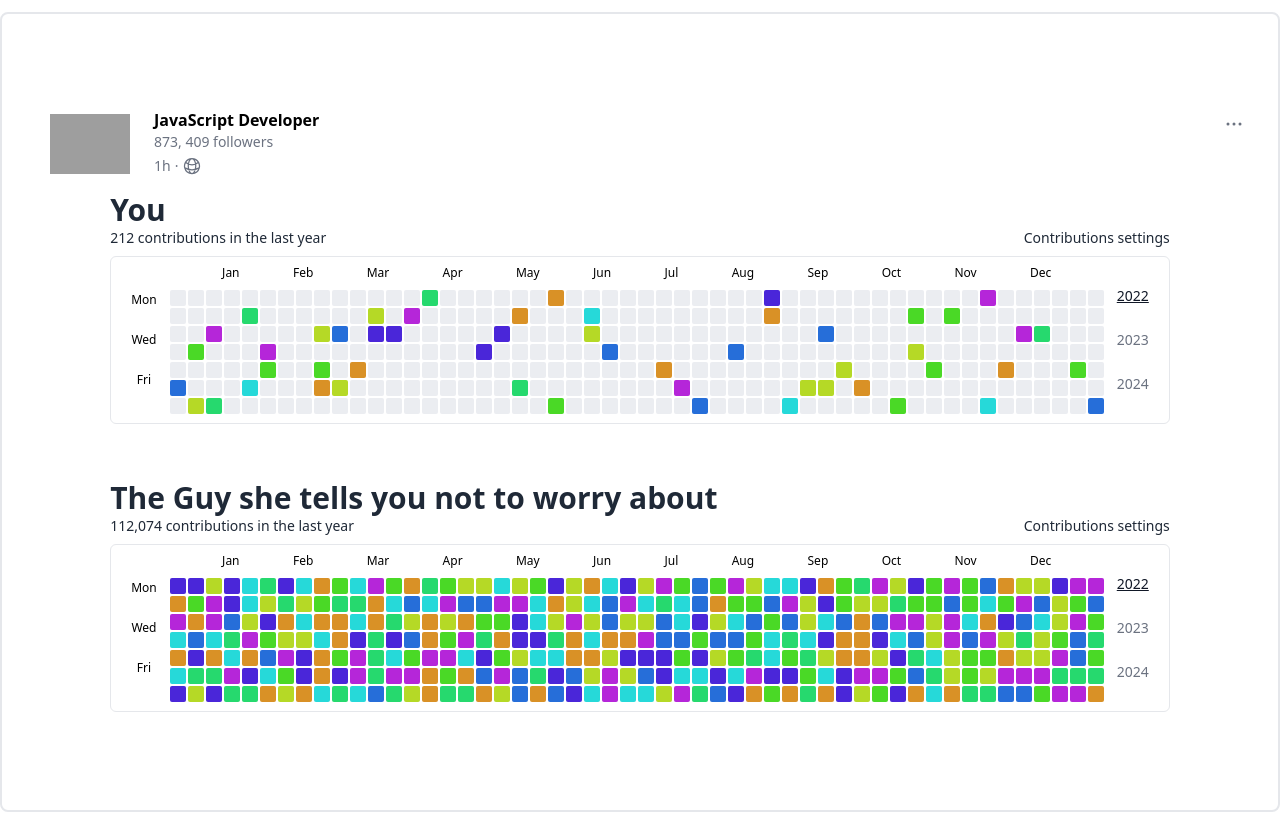
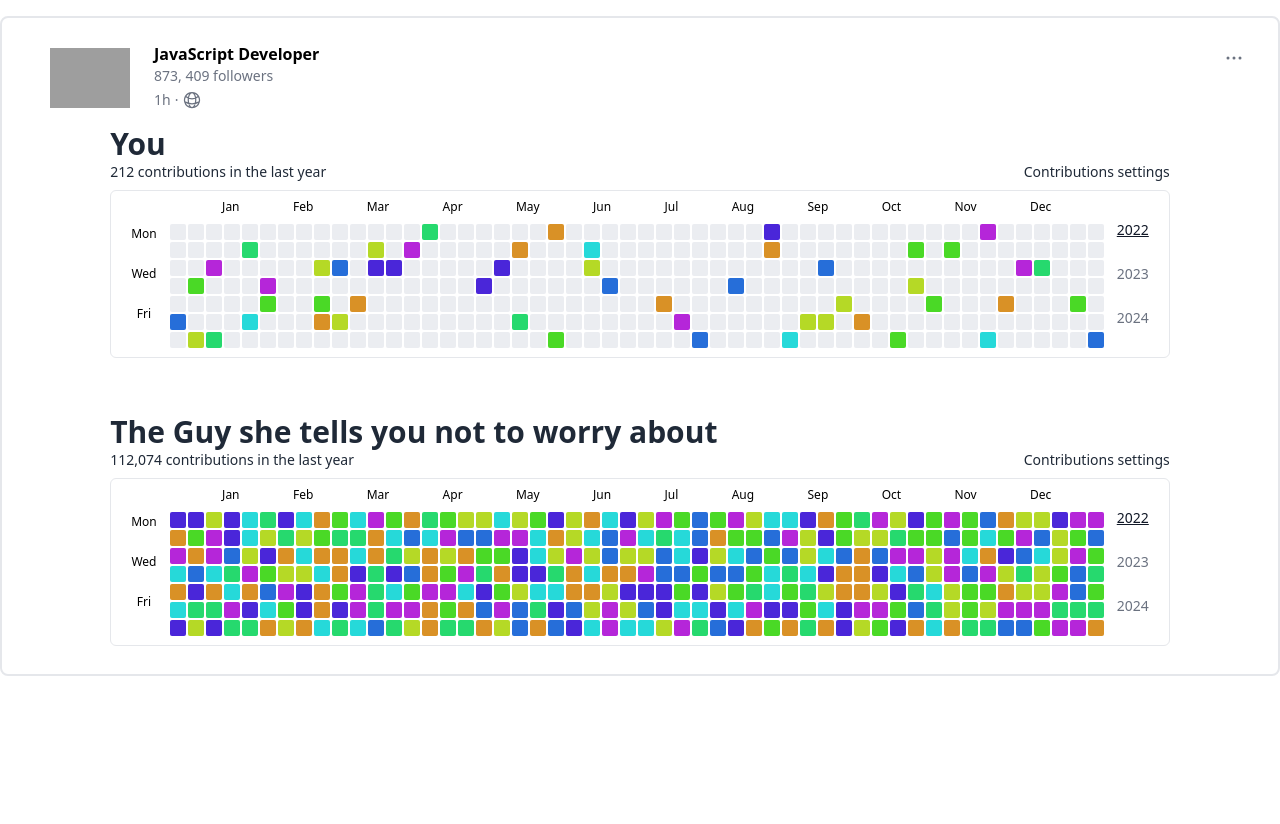
Before and after one commit to v-limo/github_contributions, a React (Create React App) app: page / in a window 1280 px wide. After the commit the page ends 800 px from the top, so only its background shows below. Built offline with nearby package versions, Linux system fonts and the light colour scheme; no server answers; grey boxes are pictures that could not be loaded.

Commit message:
Update App.tsx

```diff
--- a/src/App.tsx
+++ b/src/App.tsx
@@ -13,7 +13,7 @@ function App() {
   }, [dispatch])
 
   return (
-    <div className="mx-auto my-3 flex min-h-screen max-w-[1300px] flex-col items-center justify-center rounded-lg border-2">
+    <div className="mx-auto my-4 flex max-h-screen max-w-[1300px] flex-col items-center justify-center rounded-lg border-2">
       <Profile />
       <ContributionCalendar name="You" contributions={212} />
       <ContributionCalendar
```
